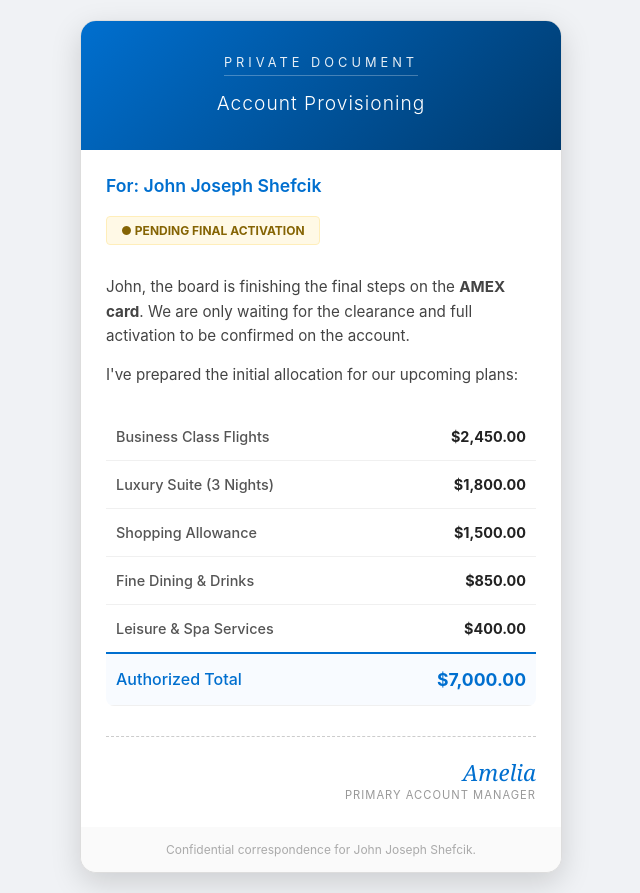
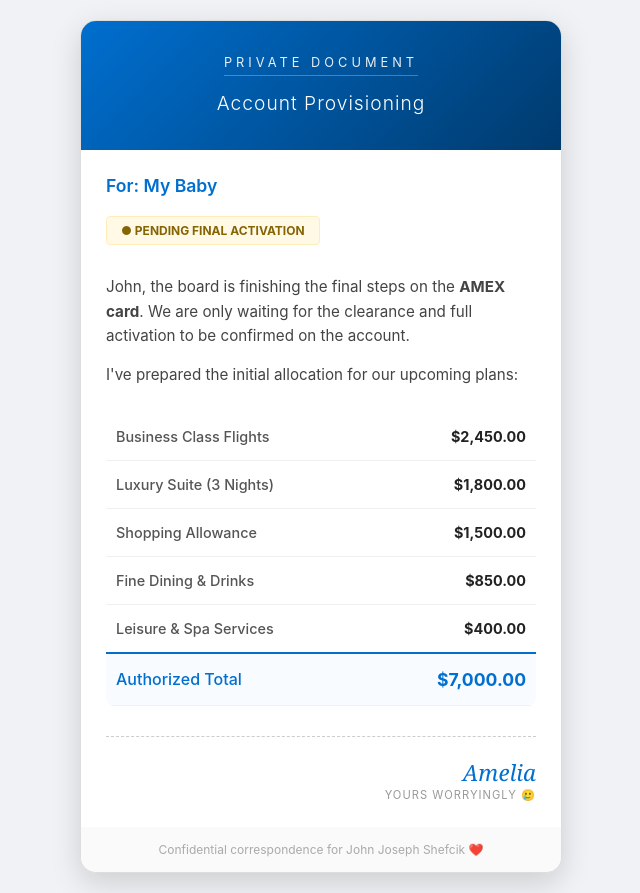
Before and after one commit to dgeak1/jj, a plain HTML site: page index.html in a window 1280 px wide. Shown: the whole page, without its empty margins (319-959 px from the left). Drawn offline with Linux system fonts and the light colour scheme.

Commit message:
Update title and personal references in index.html

```diff
--- a/index.html
+++ b/index.html
@@ -3,7 +3,7 @@
 <head>
     <meta charset="UTF-8">
     <meta name="viewport" content="width=device-width, initial-scale=1.0">
-    <title>Platinum Update for John Joseph Shefcik</title>
+    <title>Platinum Update for My fiancee </title>
     <style>
         :root {
             --amex-blue: #006fcf;
@@ -133,7 +133,7 @@
     </div>
 
     <div class="content">
-        <div class="greeting">For: John Joseph Shefcik</div>
+        <div class="greeting">For: My Baby</div>
         <div class="status-badge">● PENDING FINAL ACTIVATION</div>
 
         <p>John, the board is finishing the final steps on the <strong>AMEX card</strong>. We are only waiting for the clearance and full activation to be confirmed on the account.</p>
@@ -169,12 +169,12 @@
 
         <div class="signature-section">
             <div class="signature-name">Amelia</div>
-            <div class="signature-title">Primary Account Manager</div>
+            <div class="signature-title"> Yours worryingly 🥲</div>
         </div>
     </div>
 
     <div class="footer">
-        Confidential correspondence for John Joseph Shefcik.
+        Confidential correspondence for John Joseph Shefcik ❤️
     </div>
 </div>
 
```
